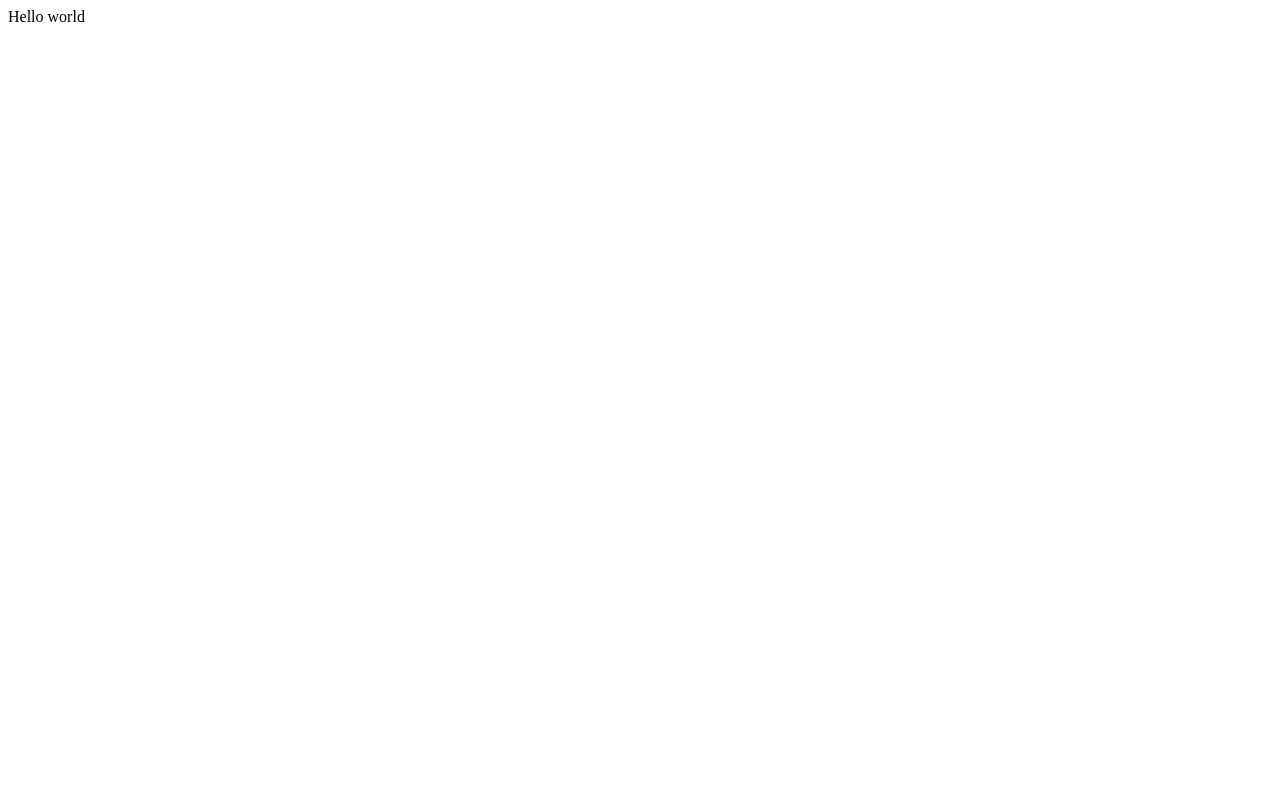
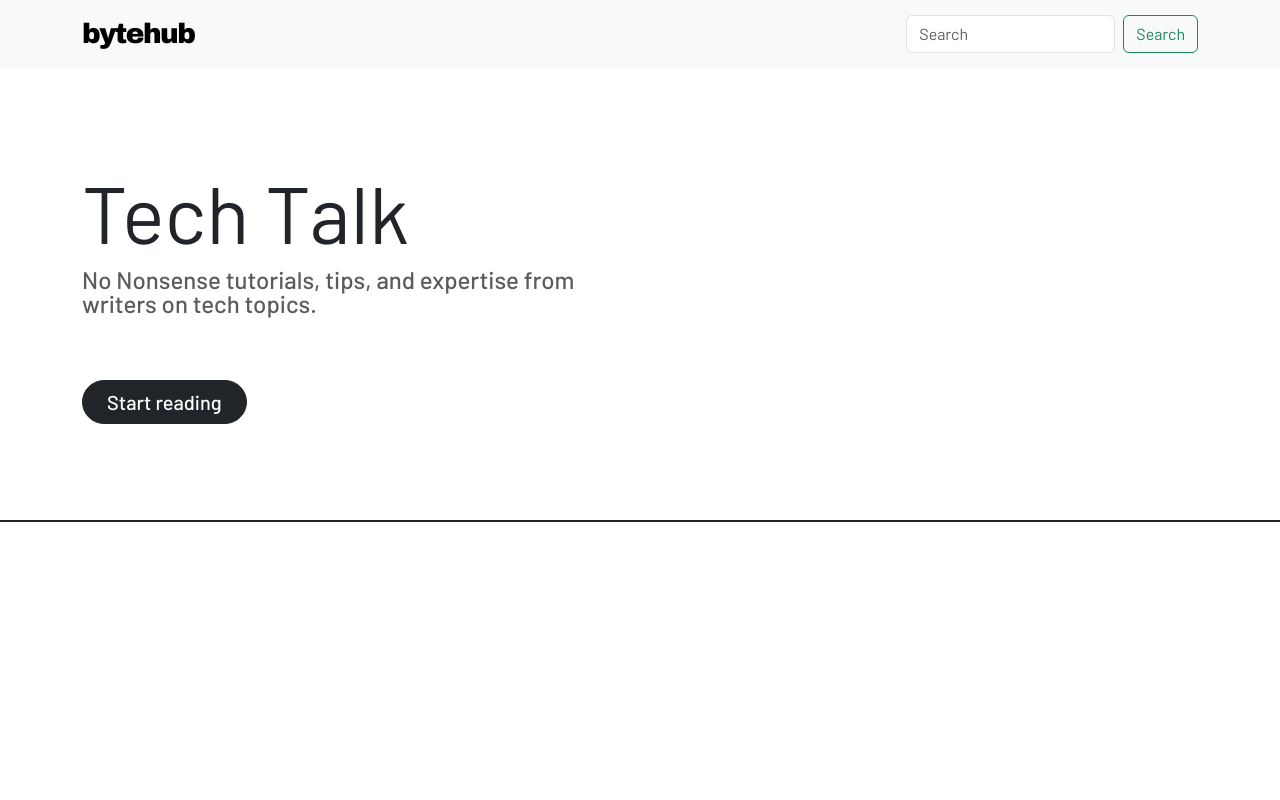
Before and after one commit to imazk/byte-hub, a Django app: page / in a window 1280 px wide. Before the commit the page is almost empty. Run offline with Django 4.2, Linux system fonts and the light colour scheme.

Commit message:
navbar is done

```diff
--- a/bytehub/settings/base.py
+++ b/bytehub/settings/base.py
@@ -135,3 +135,5 @@ STATIC_URL = "static/"
 # https://docs.djangoproject.com/en/4.2/ref/settings/#default-auto-field
 
 DEFAULT_AUTO_FIELD = "django.db.models.BigAutoField"
+
+STATICFILES_DIRS = [BASE_DIR / "static"]
--- /dev/null
+++ b/bytehub/static/css/main.css
@@ -0,0 +1,24 @@
+@import url('https://fonts.googleapis.com/css2?family=Archivo:wght@900&display=swap');
+@import url('https://fonts.googleapis.com/css2?family=Barlow:wght@400;500;600;700;900&display=swap');
+@import url('https://fonts.googleapis.com/css2?family=Merriweather&display=swap');
+
+.logo{
+    font-family: 'Archivo', sans-serif;
+    letter-spacing: -1.5px;
+}
+
+.test{
+    font-family: 'Barlow', sans-serif;
+    font-family: 'Merriweather', serif;
+}
+
+html,
+body{
+    font-family: 'Barlow', sans-serif;
+}
+
+.fw-500{
+    font-weight: 500;
+}
+
+/* we can use !important for overide bootstrap */
--- /dev/null
+++ b/bytehub/templates/base/base.html
@@ -0,0 +1,17 @@
+{% load static %}
+
+<!doctype html>
+<html lang="en">
+  <head>
+    <meta charset="utf-8">
+    <meta name="viewport" content="width=device-width, initial-scale=1">
+    <title>{% block title%}Home Page{% endblock %}</title>
+    <link href="https://cdn.jsdelivr.net/npm/bootstrap@5.3.0/dist/css/bootstrap.min.css" rel="stylesheet" integrity="sha384-9ndCyUaIbzAi2FUVXJi0CjmCapSmO7SnpJef0486qhLnuZ2cdeRhO02iuK6FUUVM" crossorigin="anonymous">
+    <link rel="stylesheet", href="{% static 'css/main.css' %}">
+  </head>
+  <body>
+    {% block template %}
+    {% endblock %}
+    <script src="https://cdn.jsdelivr.net/npm/bootstrap@5.3.0/dist/js/bootstrap.bundle.min.js" integrity="sha384-geWF76RCwLtnZ8qwWowPQNguL3RmwHVBC9FhGdlKrxdiJJigb/j/68SIy3Te4Bkz" crossorigin="anonymous"></script>
+  </body>
+</html>
--- /dev/null
+++ b/bytehub/templates/base/navbar.html
@@ -0,0 +1,22 @@
+<nav class="navbar navbar-expand-lg bg-body-tertiary">
+    <div class="container">
+
+      <a class="navbar-brand logo fs-3" href="#">bytehub</a>
+
+      <button class="navbar-toggler" type="button" data-bs-toggle="collapse" data-bs-target="#navbarSupportedContent" aria-controls="navbarSupportedContent" aria-expanded="false" aria-label="Toggle navigation">
+        <span class="navbar-toggler-icon"></span>
+      </button>
+
+      <div class="collapse navbar-collapse" id="navbarSupportedContent">
+        <ul class="navbar-nav me-auto mb-2 mb-lg-0">
+
+        </ul>
+
+        <form class="d-flex" role="search">
+          <input class="form-control me-2" type="search" placeholder="Search" aria-label="Search">
+          <button class="btn btn-outline-success" type="submit">Search</button>
+        </form>
+
+      </div>
+    </div>
+  </nav>
--- /dev/null
+++ b/bytehub/templates/blog/components/splash.html
@@ -0,0 +1,14 @@
+
+<div class="border-bottom border-2 border-dark">
+    <div class="container py-5">
+        <div class="row">
+            <div class="col-12 col-md-6 py-1 py-md-5 text-center text-md-start">
+                <h1 class="display-1">Tech Talk</h1>
+                <p class="fs-4 lh-1 text-muted fw-500 pb-5">
+                    No Nonsense tutorials, tips, and expertise from writers on tech topics.
+                </p>
+                <button type="button" class="btn btn-dark rounded-pill fw-500 fs-5 px-4">Start reading</button>
+            </div>
+          </div>
+    </div>
+</div>
--- a/bytehub/templates/blog/index.html
+++ b/bytehub/templates/blog/index.html
@@ -1 +1,7 @@
-Hello world
+{% extends "../base/base.html" %}
+{% block title %}Index page{% endblock %}
+
+{% block template %}
+{% include "../base/navbar.html" %}
+{% include "./components/splash.html" %}
+{% endblock %}
```
